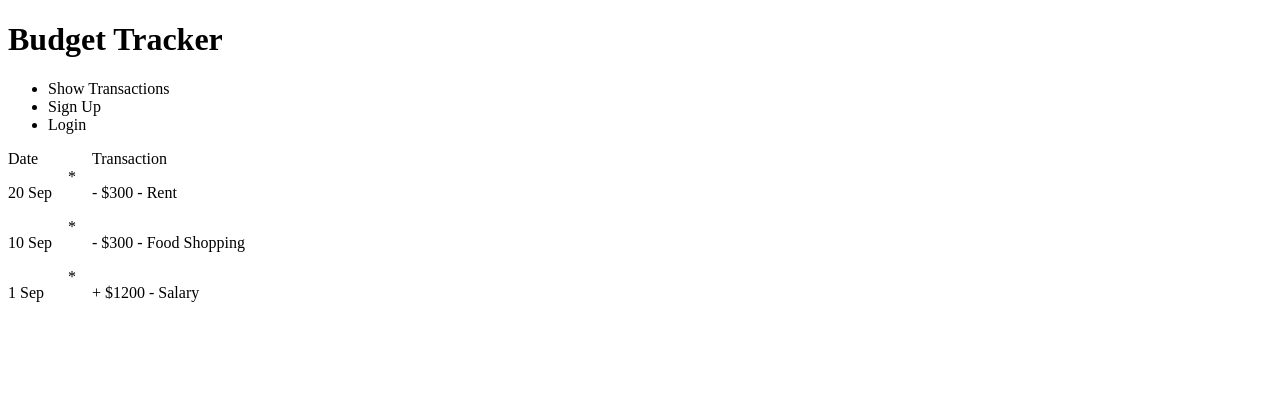
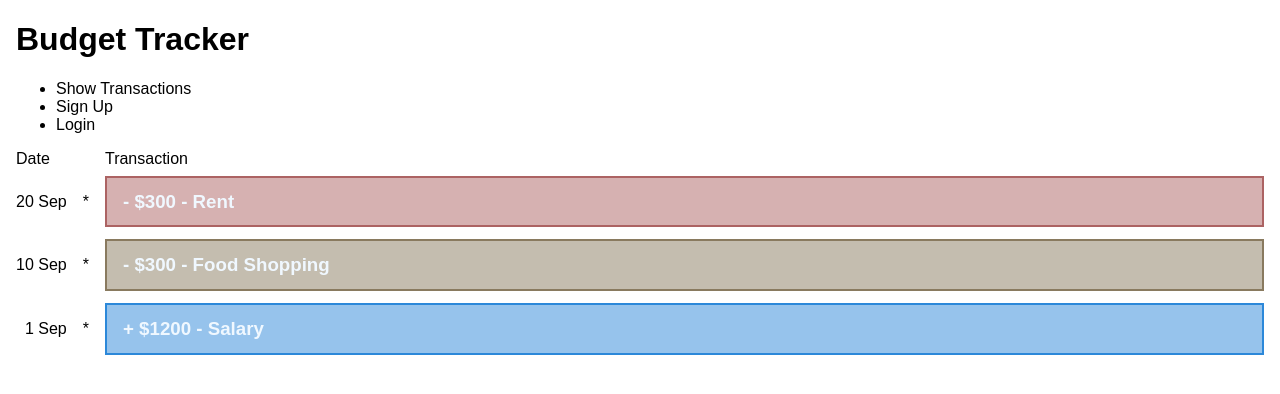
Before and after one commit to shkshitiz/Budget-Tracker, a website: page client/index.html in a window 1280 px wide. Drawn offline with Linux system fonts and the light colour scheme.

Commit message:
Transaction list now looks alright and shows up well

```diff
--- a/client/css/main.css
+++ b/client/css/main.css
@@ -0,0 +1,12 @@
+
+* {
+    box-sizing: border-box;
+}
+
+body {
+    margin: 0 auto;
+    padding: 0 1rem;
+    min-width: 480px;
+
+    font-family: Arial, Helvetica, sans-serif;
+}
--- a/client/css/transaction_list.css
+++ b/client/css/transaction_list.css
@@ -1,10 +1,70 @@
 
 .transaction-list {
     display: grid;
-    grid-template-columns: auto auto minmax(0px, 1fr);
+    grid-template-columns: auto auto minmax(50px, 1fr);
     gap: 0rem 1rem;
 }
 
-.description-date {
+.transaction-list > div {
+    align-self: center;
+}
+
+.title-date, .title-transaction {
+    margin-bottom: 0.5rem;
+}
+
+.title-date {
     grid-column: auto / span 2;
 }
+
+.row-padding {
+    grid-column: auto / span 3;
+    height: 0.75rem;
+}
+
+/* Transaction Item Styles */
+
+.transaction-item-date {
+    min-width: 50px;
+    text-align: right;
+}
+
+.transaction-item-info {
+    padding: 0.8rem 1rem;
+    color: aliceblue;
+}
+
+.info-title > * {
+    margin: 0;
+    align-self: center;
+}
+
+/* Transaction Item colours */
+
+.item-style-red {
+    /* Border Hexcode: #AC6363 */
+    border: 2px solid rgb(172, 99, 99);
+    /* Fill Hexcode: #D6B1B1 */
+    background-color: rgb(214, 177, 177);
+}
+
+.item-style-blue {
+    /* Border Hexcode: #2C88D9 */
+    border: 2px solid rgb(44, 136, 217);
+    /* Fill Hexcode: #96C3EC */
+    background-color: rgb(150, 195, 236);
+}
+
+.item-style-brown {
+    /* Border Hexcode: #897A5F */
+    border: 2px solid rgb(137, 122, 95);
+    /* Fill Hexcode: #C4BDAF */
+    background-color: rgb(196, 189, 175);
+}
+
+.item-style-orange {
+    /* Border Hexcode: #E8833A */
+    border: 2px solid rgb(232, 131, 58);
+    /* Fill Hexcode: #F3C19D */
+    background-color: rgb(243, 193, 157);
+}
--- a/client/index.html
+++ b/client/index.html
@@ -26,32 +26,45 @@
   </nav>
   <main id="page" class="content">
     <section class="transaction-list">
-      <div class="description-date">Date</div>
-      <div class="description-transaction">Transaction</div>
+      <div class="title-date">Date</div>
+      <div class="title-transaction">Transaction</div>
       <!-- <p>${transaction.start_date}</p> -->
       <!-- <p>${amountSign} $${transaction.amount} - ${transaction.name}</p> -->
       <div class="transaction-item-date">
         <p>20 Sep</p>
       </div>
       <div class="transaction-item-divider">*</div>
-      <div class="transaction-item-header">
-        <p>- $300 - Rent</p>
+      <div class="transaction-item-info item-style-red">
+        <div class="info-title">
+          <h3>- $300 - Rent</h3>
+        </div>
+        <div class="info-content"></div>
       </div>
+
+      <div class="row-padding"></div>
 
       <div class="transaction-item-date">
         <p>10 Sep</p>
       </div>
       <div class="transaction-item-divider">*</div>
-      <div class="transaction-item-header">
-        <p>- $300 - Food Shopping</p>
+      <div class="transaction-item-info item-style-brown">
+        <div class="info-title">
+          <h3>- $300 - Food Shopping</h3>
+        </div>
+        <div class="info-content"></div>
       </div>
+
+      <div class="row-padding"></div>
 
       <div class="transaction-item-date">
         <p>1 Sep</p>
       </div>
       <div class="transaction-item-divider">*</div>
-      <div class="transaction-item-header">
-        <p>+ $1200 - Salary</p>
+      <div class="transaction-item-info item-style-blue">
+        <div class="info-title">
+          <h3>+ $1200 - Salary</h3>
+        </div>
+        <div class="info-content"></div>
       </div>
     </section>
   </main>
--- a/client/js/components/transaction_list.js
+++ b/client/js/components/transaction_list.js
@@ -1,6 +1,10 @@
 
-function renderSignUp() {
+function renderTransactionHistory() {
     document.querySelector('#page').innerHTML = `
 
     `
 }
+
+function renderTransactionList() {
+
+}
```
